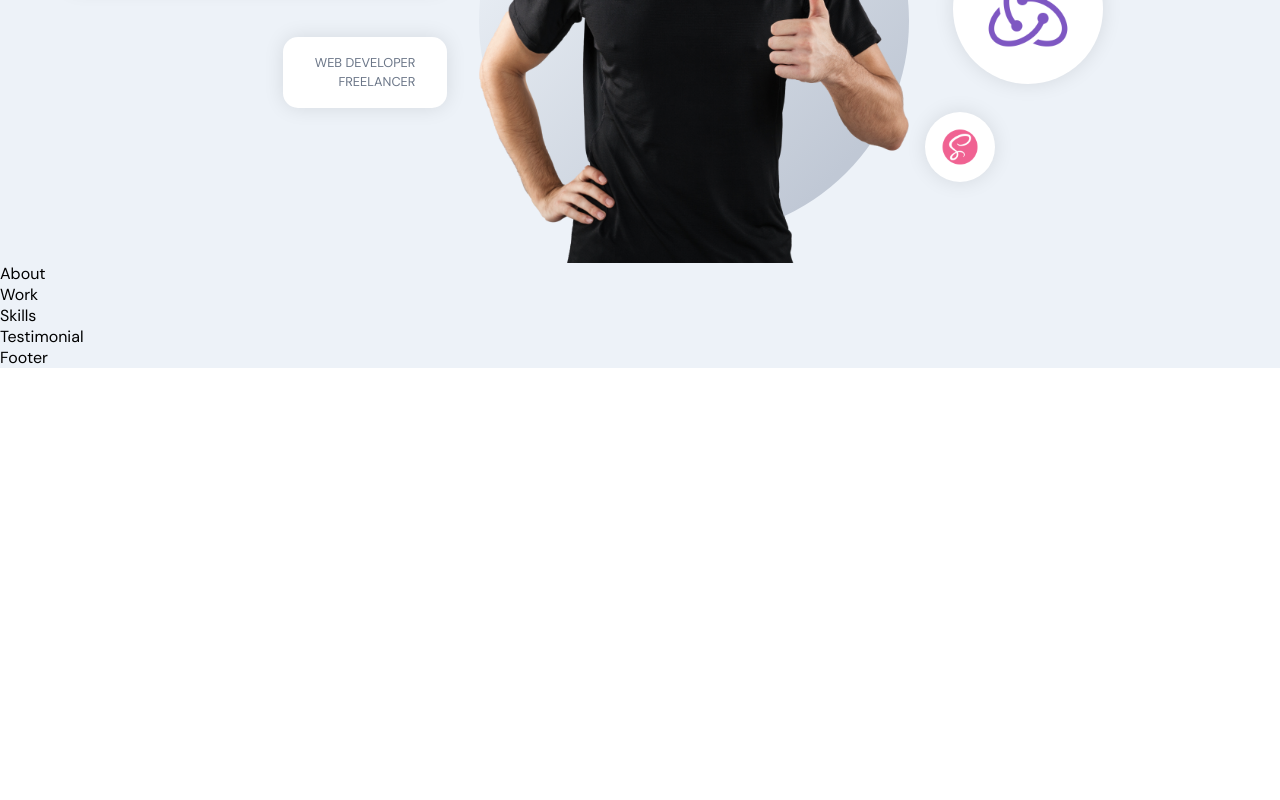
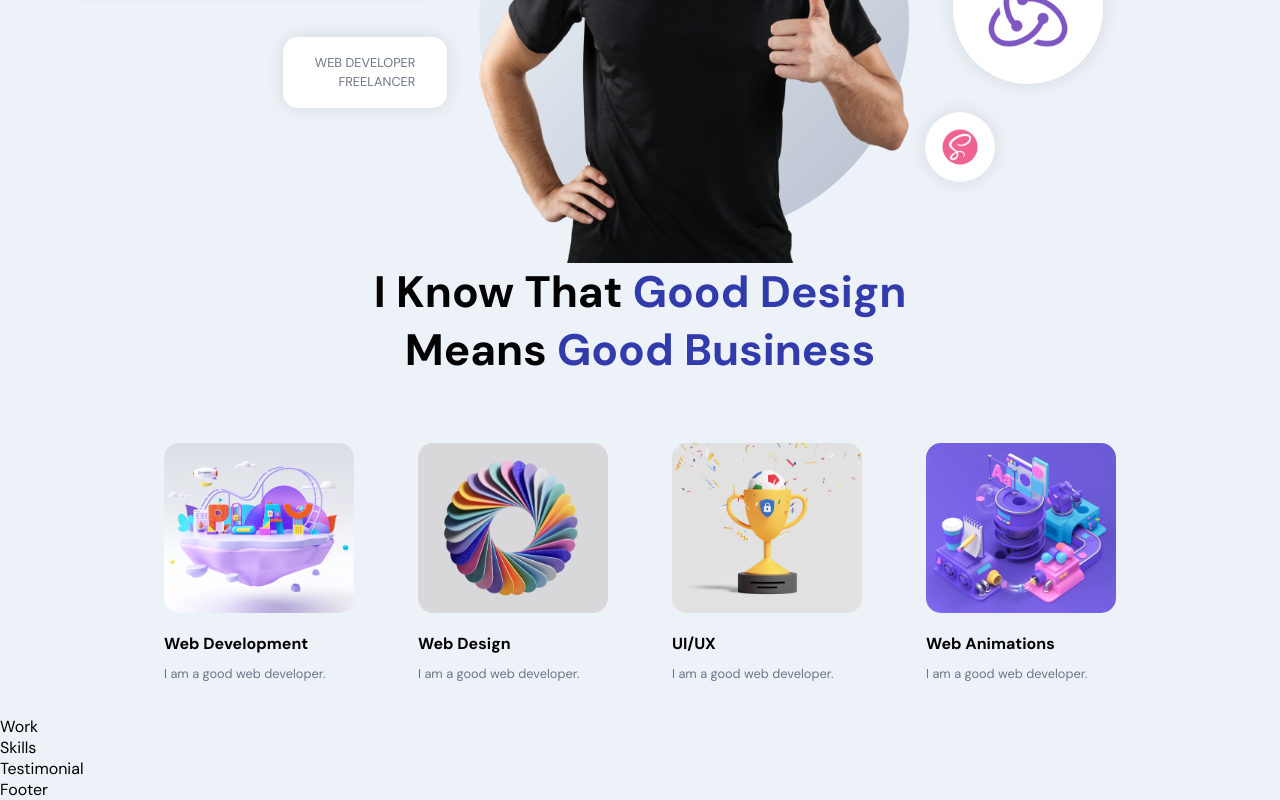
Before and after one commit to Happacode/happacode_portfolio, a React (Create React App) app in the folder frontend_react/: page / in a window 1280 px wide. Shown: the part 372-1172 px from the top of the page. Before the commit the page ends 800 px from the top, so only its background shows below. Built offline with nearby package versions, Linux system fonts and the light colour scheme.

Commit message:
add about section and styling

```diff
--- a/frontend_react/src/container/About/About.jsx
+++ b/frontend_react/src/container/About/About.jsx
@@ -1,10 +1,43 @@
-import React from 'react'
+import React, { useState, useEffect } from 'react';
+import { motion } from 'framer-motion';
 
+import { images } from '../../constants';
 import './About.scss';
+
+const abouts = [
+  {title: 'Web Development', description: 'I am a good web developer.', imgUrl: images.about01 },
+  {title: 'Web Design', description: 'I am a good web developer.', imgUrl: images.about02 },
+  {title: 'UI/UX', description: 'I am a good web developer.', imgUrl: images.about03 },
+  {title: 'Web Animations', description: 'I am a good web developer.', imgUrl: images.about04 }
+];
 
 const About = () => {
   return (
-    <div>About</div>
+    <>
+      <h2 className="head-text">
+        I Know that
+        <span> Good Design</span>
+        <br />
+        means
+        <span> Good Business</span>
+      </h2>
+
+      <div className="app__profiles">
+        {abouts.map((about, index) => (
+          <motion.div
+            whileInView={{ opacity: 1 }}
+            whileHover={{ scale: 1.1 }}
+            transition={{ duration: 0.5, type: 'tween' }}
+            className="app__profile-item"
+            key={about.title + index}
+          >
+            <img src={about.imgUrl} alt={about.title} />
+            <h2 className="bold-text" style={{ marginTop: 20 }}>{about.title}</h2>
+            <p className="p-text" style={{ marginTop: 10 }}>{about.description}</p>
+          </motion.div>
+        ))}
+      </div>
+    </>
   )
 }
 
--- a/frontend_react/src/container/About/About.scss
+++ b/frontend_react/src/container/About/About.scss
@@ -0,0 +1,38 @@
+.app__about {
+  flex: 1;
+  width: 100%;
+  flex-direction: column;
+}
+
+.app__profiles {
+  display: flex;
+  justify-content: center;
+  align-items: flex-start;
+  flex-wrap: wrap;
+  margin-top: 2rem;
+}
+
+.app__profile-item {
+  width: 190px;
+  display: flex;
+  justify-content: flex-start;
+  align-items: flex-start;
+  flex-direction: column;
+  margin: 2rem;
+
+  img {
+    width: 100%;
+    height: 170px;
+    border-radius: 15px;
+    object-fit: cover;
+  }
+
+  @media screen and (min-width: 2000px) {
+    width: 370px;
+    margin: 2rem 4rem;
+
+    img {
+      height: 320px;
+    }
+  }
+}
```
